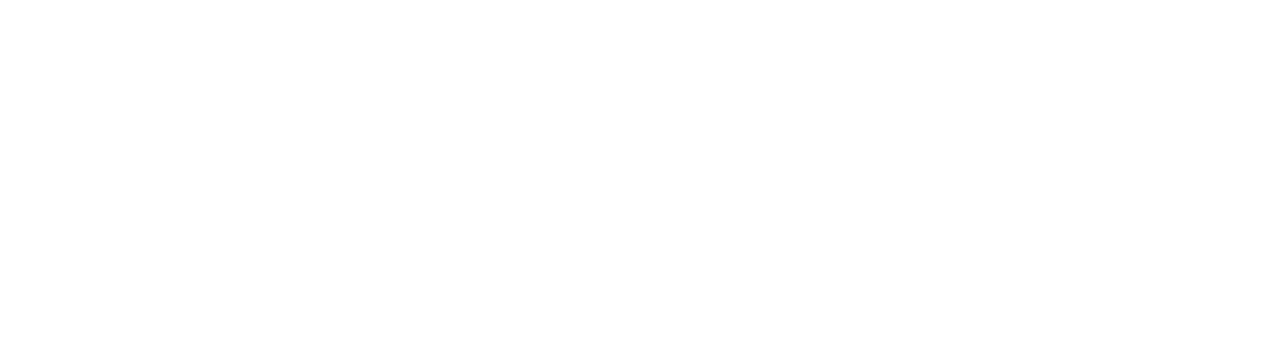
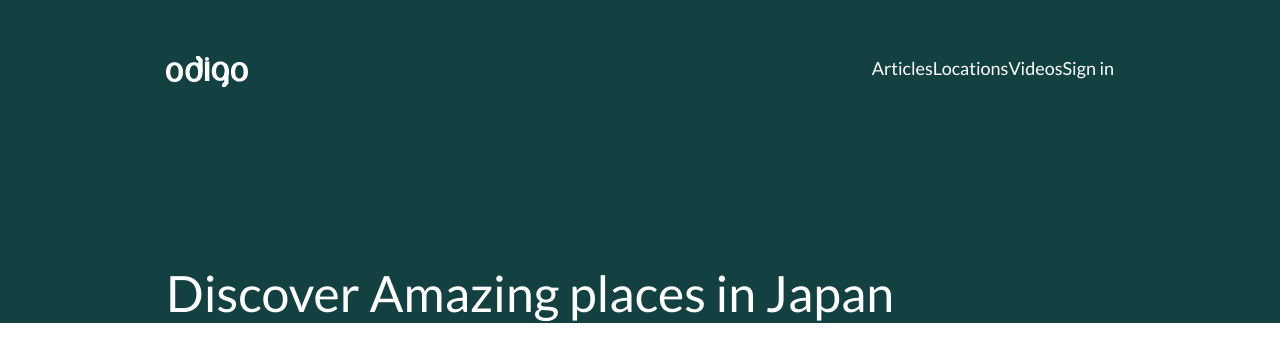
Before and after one commit to artyomevsyukov/Travel-landing, a plain HTML site: page index.html in a window 1280 px wide. Drawn offline with Linux system fonts and the light colour scheme.

Commit message:
creating a header

```diff
--- a/index.html
+++ b/index.html
@@ -7,5 +7,32 @@
     <title>Travel-landing</title>
     <link rel="stylesheet" href="./css/main.css" />
   </head>
-  <body></body>
+  <body>
+    <header class="header">
+      <div class="container">
+        <div class="header-nav">
+          <a class="logo">
+            <img src="./img/logo/odigo-logo.svg" alt="ODIGO" />
+          </a>
+          <nav class="nav">
+            <ul class="nav__list">
+              <li class="nav__item">
+                <a class="nav__link" href="#!">Articles</a>
+              </li>
+              <li class="nav__item">
+                <a class="nav__link" href="#!">Locations</a>
+              </li>
+              <li class="nav__item">
+                <a class="nav__link" href="#!">Videos</a>
+              </li>
+              <li class="nav__item">
+                <a class="nav__link" href="#!">Sign in</a>
+              </li>
+            </ul>
+          </nav>
+        </div>
+        <h1 class="header-title title1">Discover Amazing places in Japan</h1>
+      </div>
+    </header>
+  </body>
 </html>
--- a/scss/base/_base.scss
+++ b/scss/base/_base.scss
@@ -3,10 +3,10 @@
 html,
 body {
   font-family: "Lato", sans-serif;
-  // font-size: 13px;
-  // font-weight: 400;
-  // line-height: 15px;
-  // // line-height: 1.3;
+  font-style: normal;
+  font-weight: 400;
+  font-size: 16px;
+  line-height: 24px;
 }
 
 .none {
@@ -23,6 +23,10 @@ body {
   color: var(--accent-color);
 }
 .title1 {
+  font-weight: 500;
+  font-size: 50px;
+  line-height: 60px;
+  color: var(--textWhite);
 }
 .title2 {
 }
--- a/scss/base/_vars.scss
+++ b/scss/base/_vars.scss
@@ -1,5 +1,6 @@
 :root {
   --accent-color: #49a144;
+  --textWhite: #fff;
 
   //   --gap: 16px 16px;
   //   --bg-footer: #262626;
@@ -16,7 +17,6 @@
 
   //   --colorBlack: #1d1d1d;
   //   --textGray: #626262;
-  //   --textWhite: #fff;
 
   //   --container--laptop: 978px;
   //   --container--tablet: 768px;
--- a/scss/blocks/header/_header.scss
+++ b/scss/blocks/header/_header.scss
@@ -0,0 +1,25 @@
+.header {
+  background-color: rgb(19, 65, 65);
+}
+.container {
+}
+.header-nav {
+  display: flex;
+  justify-content: space-between;
+  padding-top: 56px;
+  padding-bottom: 176px;
+}
+.logo {
+}
+.nav {
+  font-size: 18px;
+  line-height: 24px;
+}
+.nav__list {
+  display: flex;
+}
+.nav__item {
+}
+.nav__link {
+  color: var(--textWhite);
+}
```
Also changed, not shown: css/main.css, img/logo/odigo-logo.svg (added), 1 other file.
